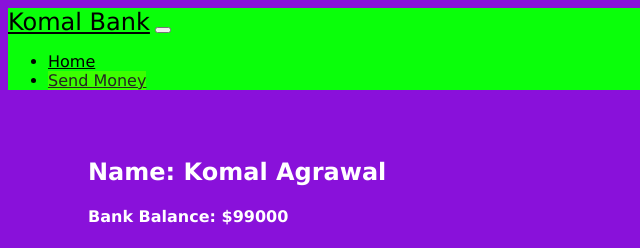
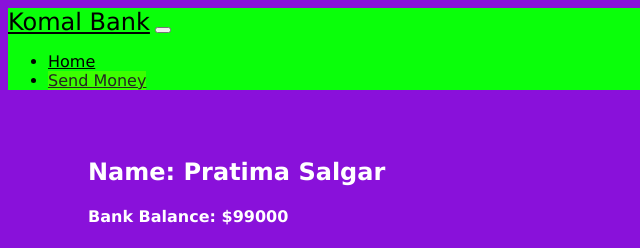
Before and after one commit to psalgar123/Payment-Gateway-Integration-Task-3, a plain HTML site: page customers.html in a window 1280 px wide. Shown: the top 248 px of the page, 0-640 px from the left. Drawn offline with nearby package versions, Linux system fonts and the light colour scheme; files that its build step writes are made by us from their sources; a script that the page names is missing; a web font is replaced by a local one.

Commit message:
Update customers.html

```diff
--- a/customers.html
+++ b/customers.html
@@ -35,7 +35,7 @@
     </nav>
 
     <div class="my-info text-center">
-        <h2>Name: Komal Agrawal </h2>
+        <h2>Name: Pratima Salgar </h2>
         <h4>Bank Balance: $<span id="myAccountBalance">99000</span></h4>
 
         <button class="btn btn-info" data-toggle="modal" data-target="#sendMoney">Send Money</button>
```
